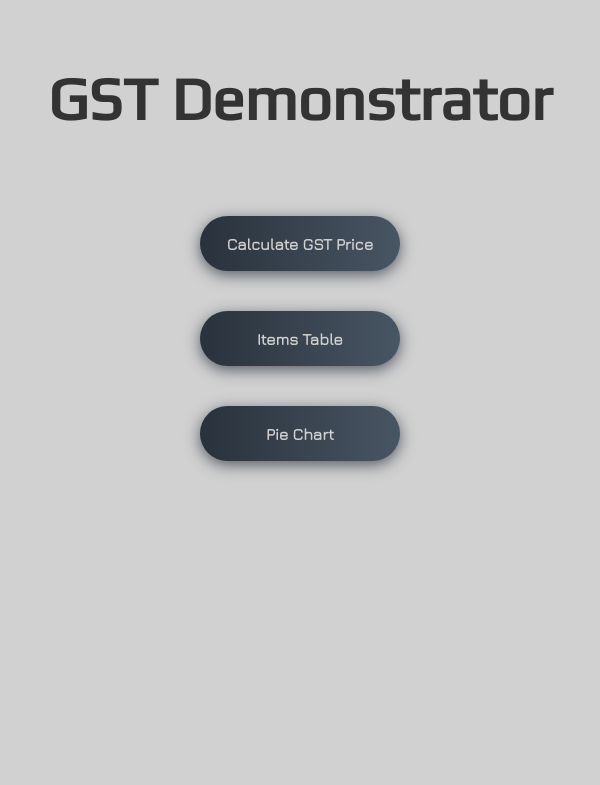
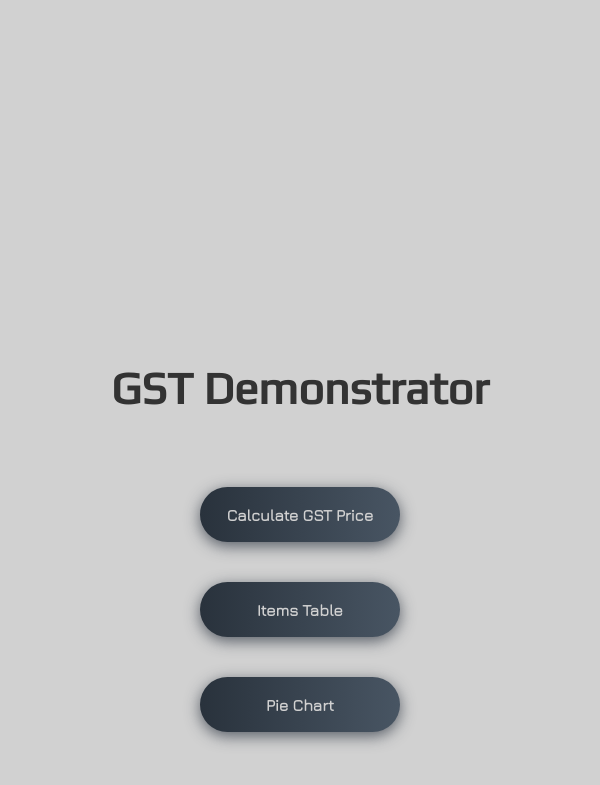
Before and after one commit to Nelson542/GST-Demonstrator, a Flask app: page / in a window 600 px wide. Shown: the top 785 px of the page. Run offline with Flask 2, Linux system fonts and the light colour scheme.

Commit message:
making it responsive

```diff
--- a/runtime.txt
+++ b/runtime.txt
@@ -1 +1 @@
-python-3.8.2
+python-3.8.3
--- a/static/css/home.css
+++ b/static/css/home.css
@@ -1,6 +1,24 @@
 .overlay
 {
     background-color: #d1d1d1;
+}
+
+@media only screen and (max-width: 600px) {
+  .overlay {
+    padding-top: 50%;
+  }
+}
+
+h1
+{
+    font-size: 60px;
+}
+
+
+@media only screen and (max-width: 600px) {
+  h1 {
+    font-size: 45px;
+  }
 }
 
 
--- a/static/css/table.css
+++ b/static/css/table.css
@@ -3,6 +3,12 @@
     background-color: #d1d1d1;
 }
 
+
+@media only screen and (max-width: 600px) {
+  .overlay {
+    padding-top: 50%;
+  }
+}
 
 *,
 *:after,
--- a/templates/calculate.html
+++ b/templates/calculate.html
@@ -4,7 +4,9 @@
 <head>
     <meta charset="UTF-8">
     <title>GST</title>
-     <link rel="stylesheet" type="text/css" href="{{ url_for('static', filename='/css/calculate.css') }}">
+    <meta name="viewport" content="width=device-width, initial-scale=1.0">
+    <meta http-equiv="X-UA-Compatible" content="ie=edge">
+    <link rel="stylesheet" type="text/css" href="{{ url_for('static', filename='/css/calculate.css') }}">
     <link href='https://fonts.googleapis.com/css?family=Nova Square' rel='stylesheet' type='text/css'>
     <link href='https://fonts.googleapis.com/css?family=Jura' rel='stylesheet' type='text/css'>
 </head>
@@ -48,5 +50,6 @@
           <div class="buttons">
               <input class="btn-hover color-11" style="text-align:center;font-family:Jura;color:#d1d1d1;" type="submit" value="Submit" />
           </div>
+      </form>
 </body>
 </html>
--- a/templates/chart.html
+++ b/templates/chart.html
@@ -3,6 +3,8 @@
 <head>
     <meta charset="UTF-8">
     <title>GST</title>
+    <meta name="viewport" content="width=device-width, initial-scale=1.0">
+    <meta http-equiv="X-UA-Compatible" content="ie=edge">
 
     <link rel="stylesheet" href="https://stackpath.bootstrapcdn.com/bootstrap/4.3.1/css/bootstrap.min.css" integrity="sha384-ggOyR0iXCbMQv3Xipma34MD+dH/1fQ784/j6cY/iJTQUOhcWr7x9JvoRxT2MZw1T" crossorigin="anonymous">
     <link rel="stylesheet" type="text/css" href="{{ url_for('static', filename='/css/chart.css') }}">
--- a/templates/home.html
+++ b/templates/home.html
@@ -4,6 +4,8 @@
 <head>
     <meta charset="UTF-8">
     <title>GST</title>
+    <meta name="viewport" content="width=device-width, initial-scale=1.0">
+    <meta http-equiv="X-UA-Compatible" content="ie=edge">
     <link rel="stylesheet" type="text/css" href="{{ url_for('static', filename='/css/home.css') }}">
     <link href='https://fonts.googleapis.com/css?family=Syncopate' rel='stylesheet' type='text/css'>
     <link href='https://fonts.googleapis.com/css?family=Play' rel='stylesheet' type='text/css'>
@@ -11,7 +13,7 @@
 </head>
 
 <body class="overlay" >
-    <h1 style="text-align:center;padding:4%;font-family:Play;font-size: 60px;color:#333;">GST Demonstrator</h1>
+    <h1 style="text-align:center;padding:4%;font-family:Play;color:#333;">GST Demonstrator</h1>
     <form action="/calculate">
         <div class="buttons" >
             <input class="btn-hover color-8" style="text-align:center;font-family:Jura;color:#d1d1d1;" type="submit" value="Calculate GST Price" />
--- a/templates/itemdetails.html
+++ b/templates/itemdetails.html
@@ -4,6 +4,8 @@
 <head>
     <meta charset="UTF-8">
     <title>GST</title>
+    <meta name="viewport" content="width=device-width, initial-scale=1.0">
+    <meta http-equiv="X-UA-Compatible" content="ie=edge">
     <link rel="stylesheet" type="text/css" href="{{ url_for('static', filename='/css/itemdetails.css') }}">
     <link href='https://fonts.googleapis.com/css?family=Nova Square' rel='stylesheet' type='text/css'>
     <link href='https://fonts.googleapis.com/css?family=Jura' rel='stylesheet' type='text/css'>
--- a/templates/table.html
+++ b/templates/table.html
@@ -4,6 +4,8 @@
 <head>
     <meta charset="UTF-8">
     <title>GST</title>
+    <meta name="viewport" content="width=device-width, initial-scale=1.0">
+    <meta http-equiv="X-UA-Compatible" content="ie=edge">
     <link rel="stylesheet" type="text/css" href="{{ url_for('static', filename='/css/table.css') }}">
     <link href='https://fonts.googleapis.com/css?family=Syncopate' rel='stylesheet' type='text/css'>
     <link href='https://fonts.googleapis.com/css?family=Nova Square' rel='stylesheet' type='text/css'>
```
Also changed, not shown: static/css/calculate.css (+2 -8 lines), static/css/chart.css (+7 -0 lines), static/css/itemdetails.css (+16 -0 lines), new_database.db.
